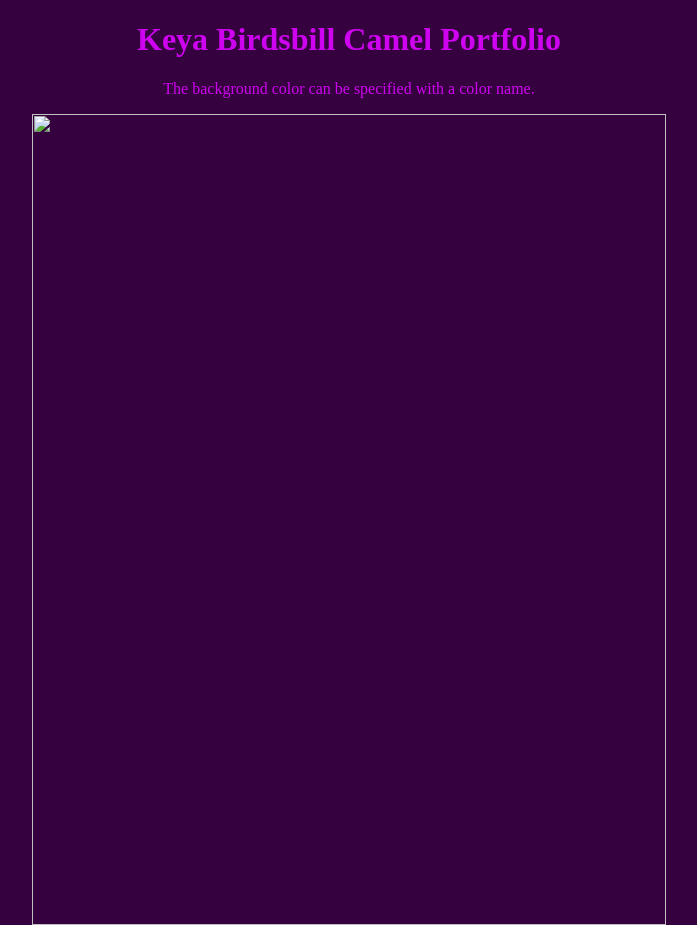
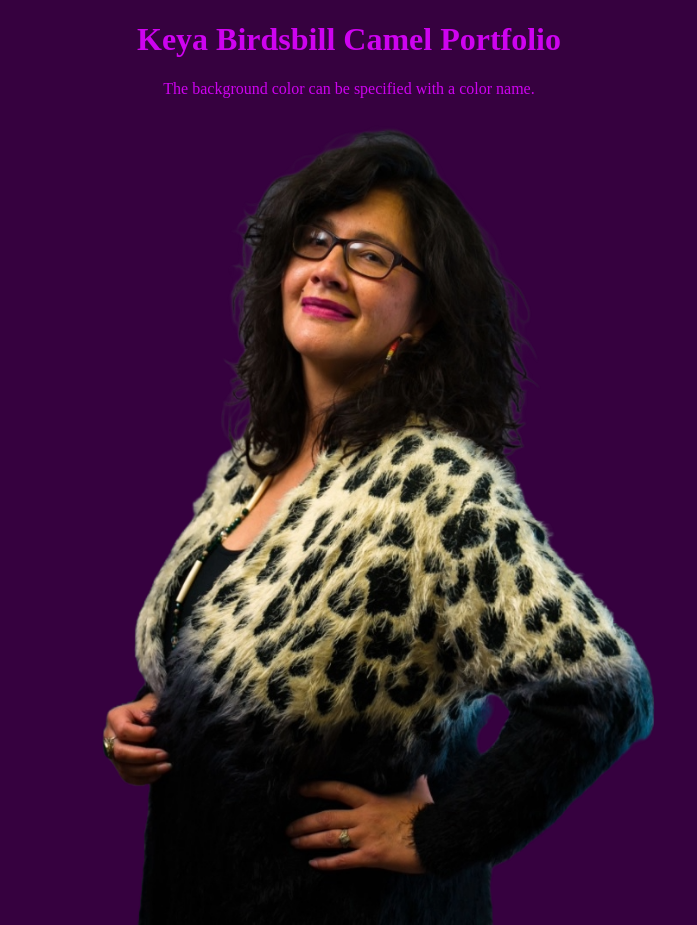
Before and after one commit to keya-bird/keya-bird.github.io, a plain HTML site: page index.html in a window 1280 px wide. Shown: the top 925 px of the page, without its empty margins (291-988 px from the left). Drawn offline with Linux system fonts and the light colour scheme.

Commit message:
Update index.html
final2

```diff
--- a/index.html
+++ b/index.html
@@ -19,7 +19,7 @@ color:#ff00ff;
 <body>
 <h1 style="text-align: center;">Keya Birdsbill Camel Portfolio</h1>
 <p style="text-align: center;">The background color can be specified with a color name.</p>
-<div><img style="display: block; margin-left: auto; margin-right: auto;" src="./portfoliopic.png" width="634" height="811" /></div>
+<div><img style="display: block; margin-left: auto; margin-right: auto;" src="./profilepic.png" width="634" height="811" /></div>
 <p>Ki'su'k kyikyit (greetings)&nbsp;Hi! I'm Keya Birdsbill Camel, an IT Network Operations Analyst with a BS in Information Technology, an AS in Computer Science, and CompTIA A+ certification. I'm also a small business owner and mother of four wonderful children.</p>
 <p>I'm always looking for new challenges, so I'm currently enrolled in a very challenging programming course at MIT. I'm loving every minute of it!</p>
 <p>I'm excited to share some of my work below, and I'll be updating my GitHub portfolio as I progress through the course.</p>
```
